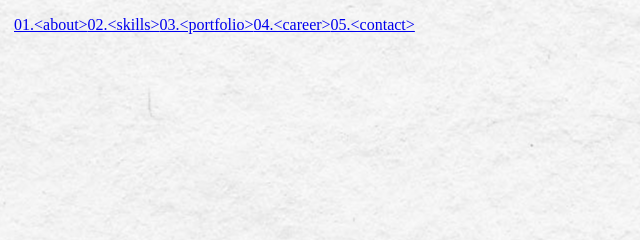
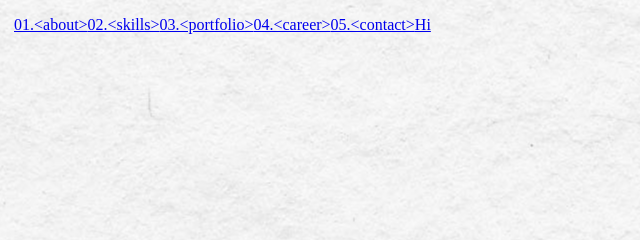
Before and after one commit to pavel-alexeev/New-project, a plain HTML site: page index.html in a window 1280 px wide. Shown: the top 240 px of the page, 34-674 px from the left. Drawn offline with Linux system fonts and the light colour scheme.

Commit message:
new commit

```diff
--- a/index.html
+++ b/index.html
@@ -18,6 +18,7 @@
             <li><a href="#">03.&#60;portfolio&#62;</a></li>
             <li><a href="#">04.&#60;career&#62;</a></li>
             <li><a href="#">05.&#60;contact&#62;</a></li>
+            <li><a href="#">Hi</a></li>
           </ul>
         </div>
       </nav>
```
